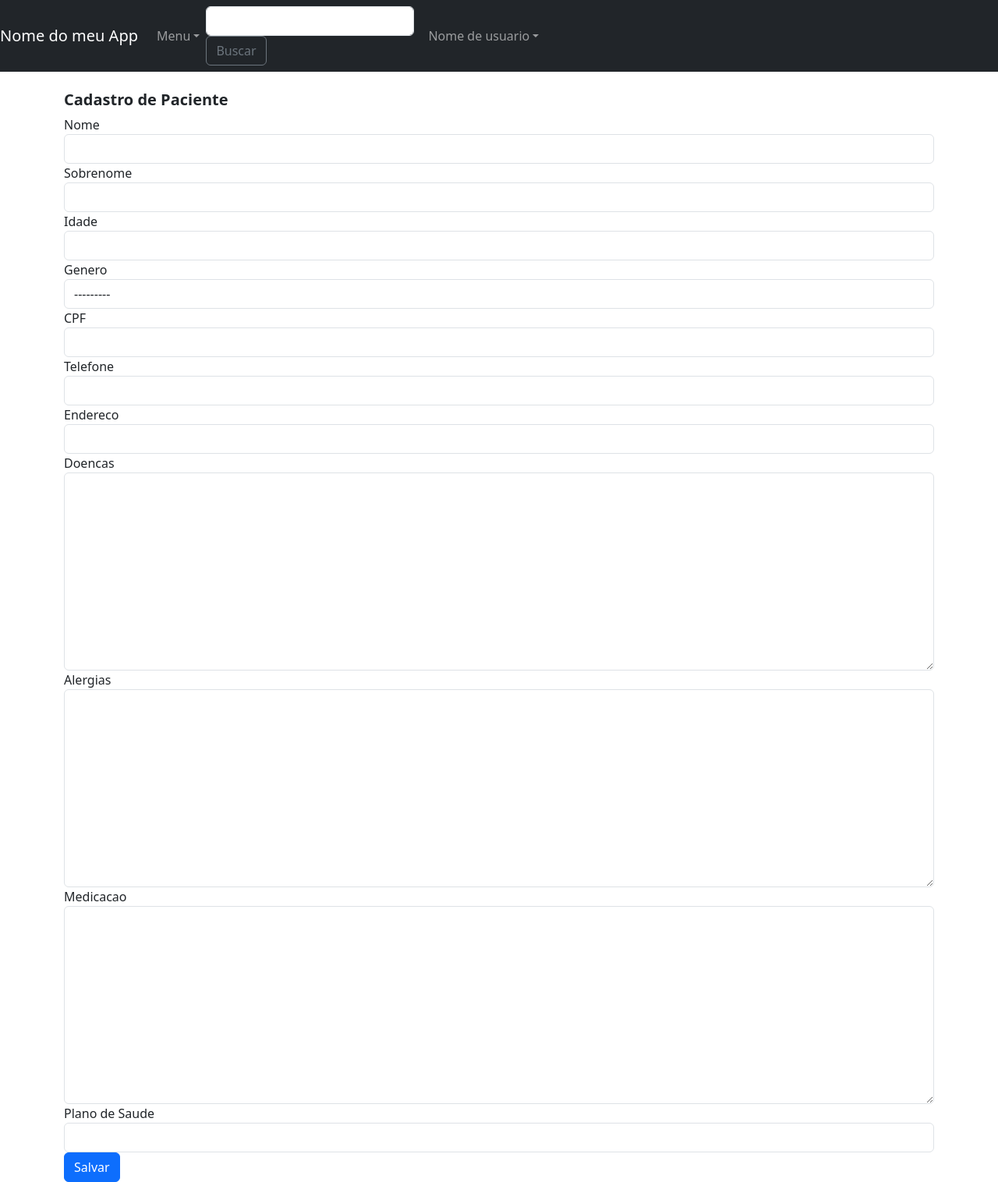
After one commit to anleaes/2023-02-UDWMJ-GRUPO-03, a Django app: template vacinaapp/templates/patients/add_patient.html in a window 1280 px wide. The commit adds this page. Shown: the whole page at 78% size. Run offline with Django 4.2, Linux system fonts and the light colour scheme; the template is opened without the code that fills it: values that come from a table or form of the project are taken from there, others are empty; parts of the project's set-up code (start-up, migrations or seed data) failed here and were passed over; some libraries are stand-ins or nearby versions.

Commit message:
Implementação Templates

```diff
--- a/vacinaapp/apps/patients/models.py
+++ b/vacinaapp/apps/patients/models.py
@@ -17,9 +17,9 @@ class Patient(models.Model):
     cpf = models.CharField('CPF', max_length=11)
     phone = models.CharField('Telefone celular', max_length=20)
     address = models.CharField('Endereco', max_length=200)
-    diseases = models.TextField('Doenças', max_length=200)
+    diseases = models.TextField('Doencas', max_length=200)
     allergies = models.TextField('Alergias', max_length=200)
-    medication = models.TextField('Medicação', max_length=200)
+    medication = models.TextField('Medicacao', max_length=200)
     health_plan = models.CharField('Plano de saude', max_length=50)
 
     class Meta:
--- a/vacinaapp/templates/base.html
+++ b/vacinaapp/templates/base.html
@@ -21,7 +21,7 @@
                 <li class="nav-item dropdown">
                     <a class="nav-link dropdown-toggle" href="#" id="dropdown05" data-toggle="dropdown" aria-haspopup="true" aria-expanded="false">Menu</a>
                     <div class="dropdown-menu" aria-labelledby="dropdown05">
-                        <a class="dropdown-item" href="#">Clientes</a>
+                        <a class="dropdown-item" href="{% url 'patients:list_patients' %}">Pacientes</a>
                         <a class="dropdown-item" href="#">Pedidos</a>
                         <a class="dropdown-item" href="#">Produtos</a>
                         <a class="dropdown-item" href="#">Categorias</a>
--- /dev/null
+++ b/vacinaapp/templates/patients/add_patient.html
@@ -0,0 +1,70 @@
+{% extends 'base.html' %}
+
+{% load widget_tweaks %}
+
+{% block title %}
+
+    Adicionar Paciente - {{ block.super }}
+
+{% endblock title %}
+
+{% block body %}
+
+    <div class="container">
+        <br />
+    <h5><b>Cadastro de Paciente</b></h5>
+        <div class="row">
+            <div class ="col-md-12">
+                <form action="" method="POST">
+                {% csrf_token %}
+                <div class="form-group">
+                   <label for="{{ form.first_name.id_for_label }}">Nome</label>
+                   {{ form.first_name|add_class:"form-control" }}
+                </div>
+                <div class="form-group">
+                    <label for="{{ form.last_name.id_for_label }}">Sobrenome</label>
+                    {{ form.last_name|add_class:"form-control" }}
+                </div>
+                <div class="form-group">
+                  <label for="{{ form.age.id_for_label }}">Idade</label>
+                  {{ form.age|add_class:"form-control" }}
+                </div>
+                <div class="form-group">
+                    <label for="{{ form.gender.id_for_label }}">Genero</label>
+                    {{ form.gender|add_class:"form-control" }}
+                </div>
+                <div class="form-group">
+                    <label for="{{ form.cpf.id_for_label }}">CPF</label>
+                    {{ form.cpf|add_class:"form-control" }}
+                </div>
+                <div class="form-group">
+                    <label for="{{ form.phone.id_for_label }}">Telefone</label>
+                    {{ form.phone|add_class:"form-control" }}
+                </div>
+                <div class="form-group">
+                    <label for="{{ form.address.id_for_label }}">Endereco</label>
+                    {{ form.address|add_class:"form-control" }}
+                </div>
+                <div class="form-group">
+                    <label for="{{ form.diseases.id_for_label }}">Doencas</label>
+                    {{ form.diseases|add_class:"form-control" }}
+                </div>
+                <div class="form-group">
+                    <label for="{{ form.allergies.id_for_label }}">Alergias</label>
+                    {{ form.allergies|add_class:"form-control" }}
+                </div>
+                <div class="form-group">
+                    <label for="{{ form.medication.id_for_label }}">Medicacao</label>
+                    {{ form.medication|add_class:"form-control" }}
+                </div>
+                <div class="form-group">
+                    <label for="{{ form.health_plan.id_for_label }}">Plano de Saude</label>
+                    {{ form.health_plan|add_class:"form-control" }}
+                </div>
+                    <button type="submit" class="btn btn-primary">Salvar</button>
+                </form>
+            </div>
+        </div>
+    </div>
+
+{% endblock body %}
```
Also changed, not shown: vacinaapp/templates/patients/list_patients.html (added, +72 -0 lines).
